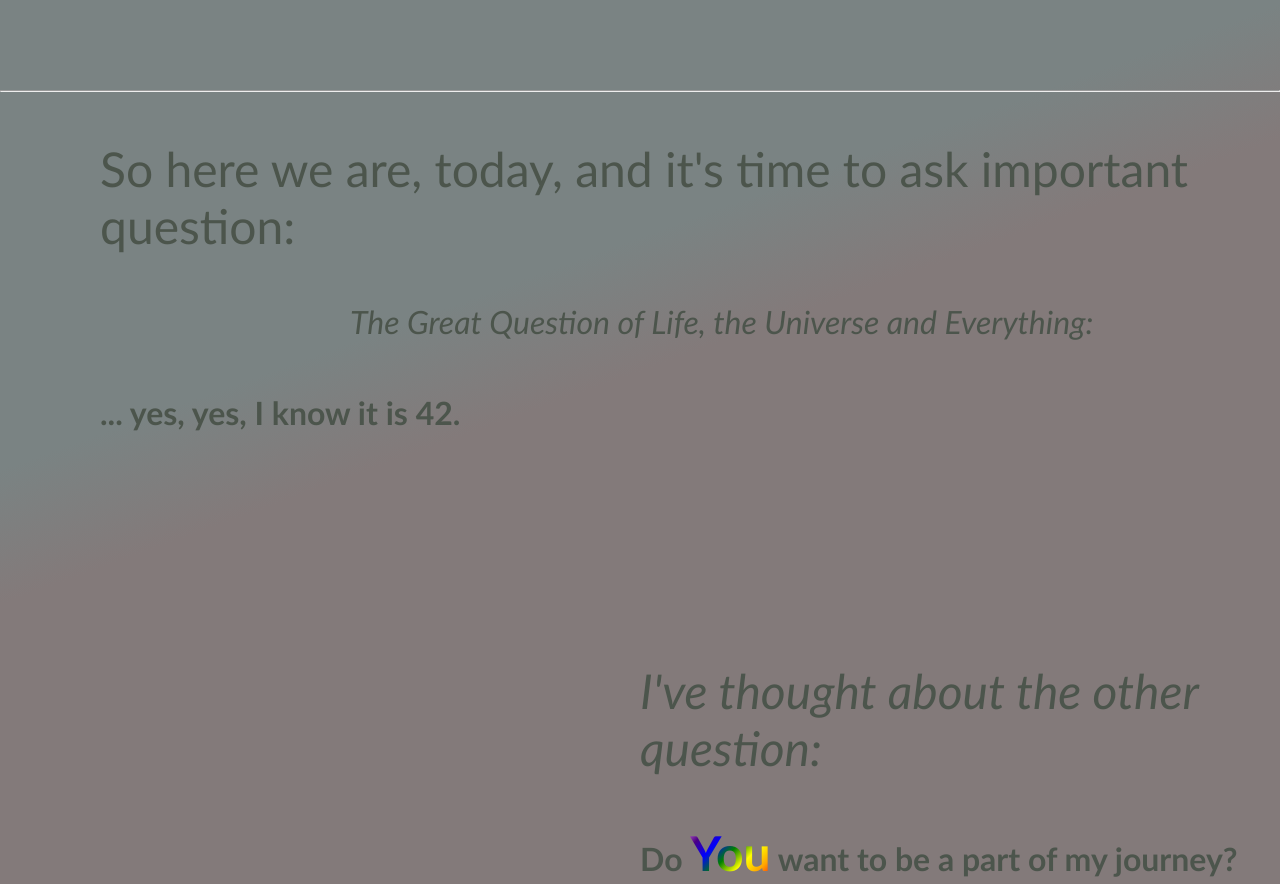
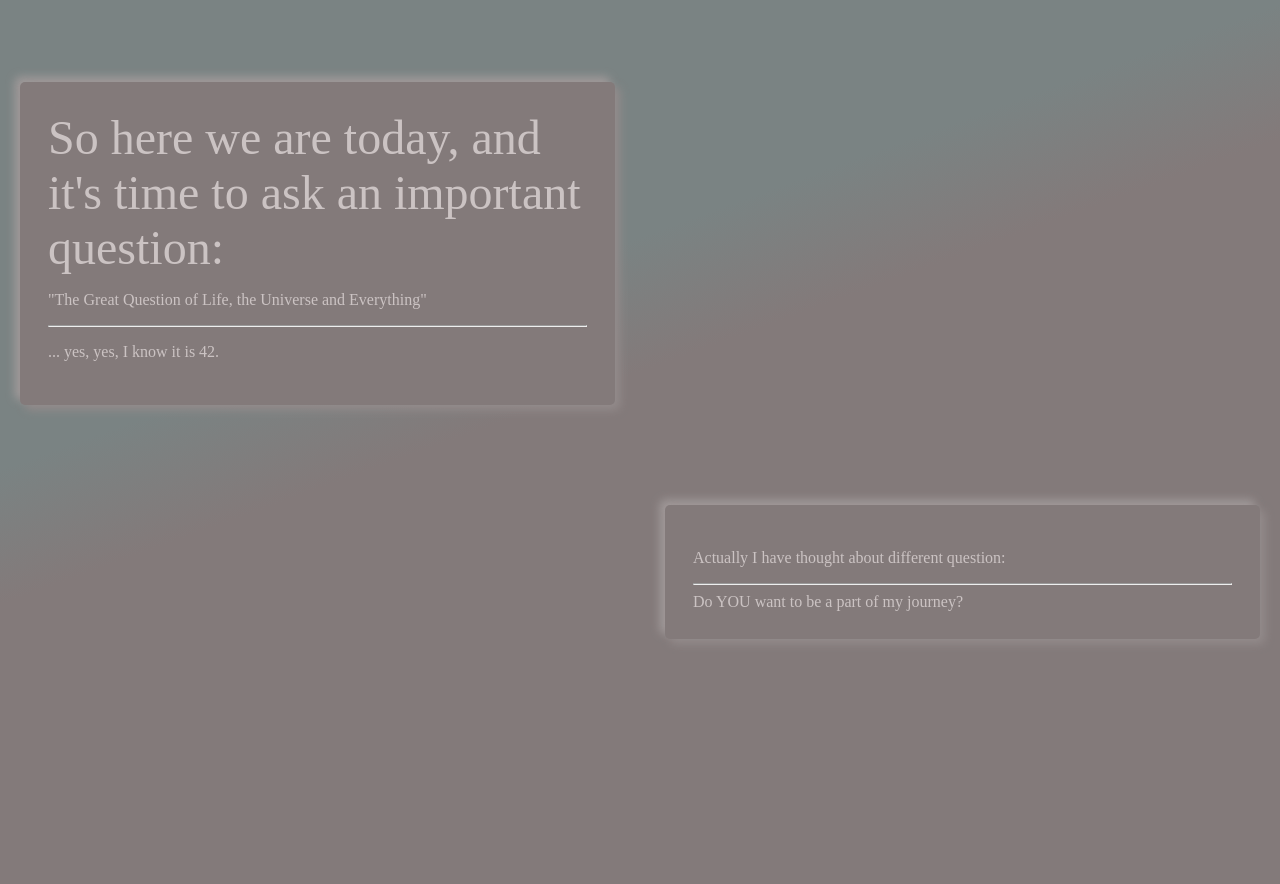
Before and after one commit to marcin-opole-pl/marcin-opole-pl.github.io, a plain HTML site: page index.html in a window 1280 px wide. Shown: the part 7659-8543 px from the top of the page. Drawn offline with Linux system fonts and the light colour scheme.

Commit message:
question update

```diff
--- a/index.html
+++ b/index.html
@@ -234,15 +234,33 @@
         </div>
 <!--Important question-->
         <div id="question">
-            <hr class="no_margin">
-            <div id="ans_42">
-                <p id="m_question">So here we are, <span>today</span>, and it's time to ask important question:</p>
-                <p id="g_question">The Great Question of Life, the Universe and Everything:</p>
-                <p id="g_answer">... yes, yes, I know it is 42.</p>
-            </div>
-            <div id="ans_my">
-                <p id="my_question">I've thought about the other question:</p>
-                <p id="my_answer">Do <span id="you">You</span> want to be a part of my journey?</p>
+            <div class="timeline">
+                <div class="timeline-empty-question"></div>
+                <div class="timeline-middle-question"></div>
+                <div class="timeline-empty-question"></div>
+                <div class="timeline-component timeline-content">
+                    <span class="title">So here we are today, and it's time to ask an important question:</span>
+                    <p><span class="title-info-question">"The Great Question of Life, the Universe and Everything"</span></p>
+                    <hr>
+                    <p class="me-question">... yes, yes, I know it is 42.</p>
+                </div>
+                <div class="timeline-middle-question">
+                    <div class="timeline-circle"></div>
+                </div>
+                <div class="timeline-empty"></div>
+                <div class="timeline-empty"></div>
+                <div class="timeline-middle-question">
+                    <div class="timeline-circle"></div>
+                </div>
+                <div class="timeline-component timeline-content">
+                    <p><span class="title-info-question">Actually I have thought about different question:</span></p>
+                    <hr>
+                    <span class="title-question">Do YOU want to be a part of my journey?</span>
+                </div>
+                <div class="timeline-empty"></div>
+                <div class="timeline-middle-question">
+                    <div class="timeline-circle"></div>
+                </div>
             </div>
         </div>
 <!--Skills section-->
```
